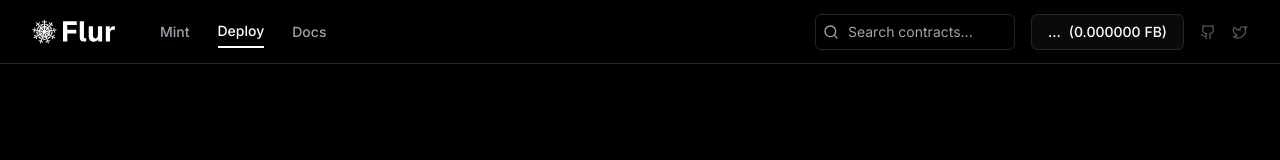
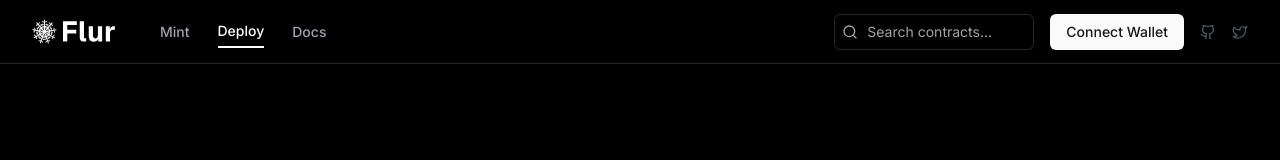
Before and after one commit to open-fractal/flur, a Next.js app: page /create in a window 1280 px wide. Shown: the top 160 px of the page. Built offline with nearby package versions, Linux system fonts and the light colour scheme; no server answers.

Commit message:
fix connect button

```diff
--- a/src/components/Header.tsx
+++ b/src/components/Header.tsx
@@ -197,7 +197,8 @@ export const Header: React.FC = () => {
 							<Search className="h-4 w-4 text-muted-foreground" />
 						</div>
 					</form>
-					{isWalletConnected && (
+					{isWalletConnected ? (
+						<>
 							<HoverCard>
 								<HoverCardTrigger asChild>
 									<div className="flex items-center">
@@ -213,7 +214,9 @@ export const Header: React.FC = () => {
 									<div className="space-y-2">
 										<h4 className="text-sm font-semibold">FXP Claims</h4>
 										<p className="text-sm">
-									Flur Experience Points (FXP) can be claimed or minted by users that complete trades. </p>
+											Flur Experience Points (FXP) can be claimed or minted by users that complete
+											trades.
+										</p>
 										<a
 											href="https://alpha.flur.gg/docs/FXP"
 											target="_blank"
@@ -225,7 +228,6 @@ export const Header: React.FC = () => {
 									</div>
 								</HoverCardContent>
 							</HoverCard>
-					)}
 							<DropdownMenu>
 								<DropdownMenuTrigger asChild>
 									<Button variant="outline">
@@ -241,6 +243,10 @@ export const Header: React.FC = () => {
 									<DropdownMenuItem onClick={disconnectWallet}>Disconnect Wallet</DropdownMenuItem>
 								</DropdownMenuContent>
 							</DropdownMenu>
+						</>
+					) : (
+						<Button onClick={connectWallet}>Connect Wallet</Button>
+					)}
 					<div className="flex items-center gap-4">
 						<a
 							href="https://github.com/open-fractal/flur"
```
Lines whose indentation alone changed are shown as unchanged.
